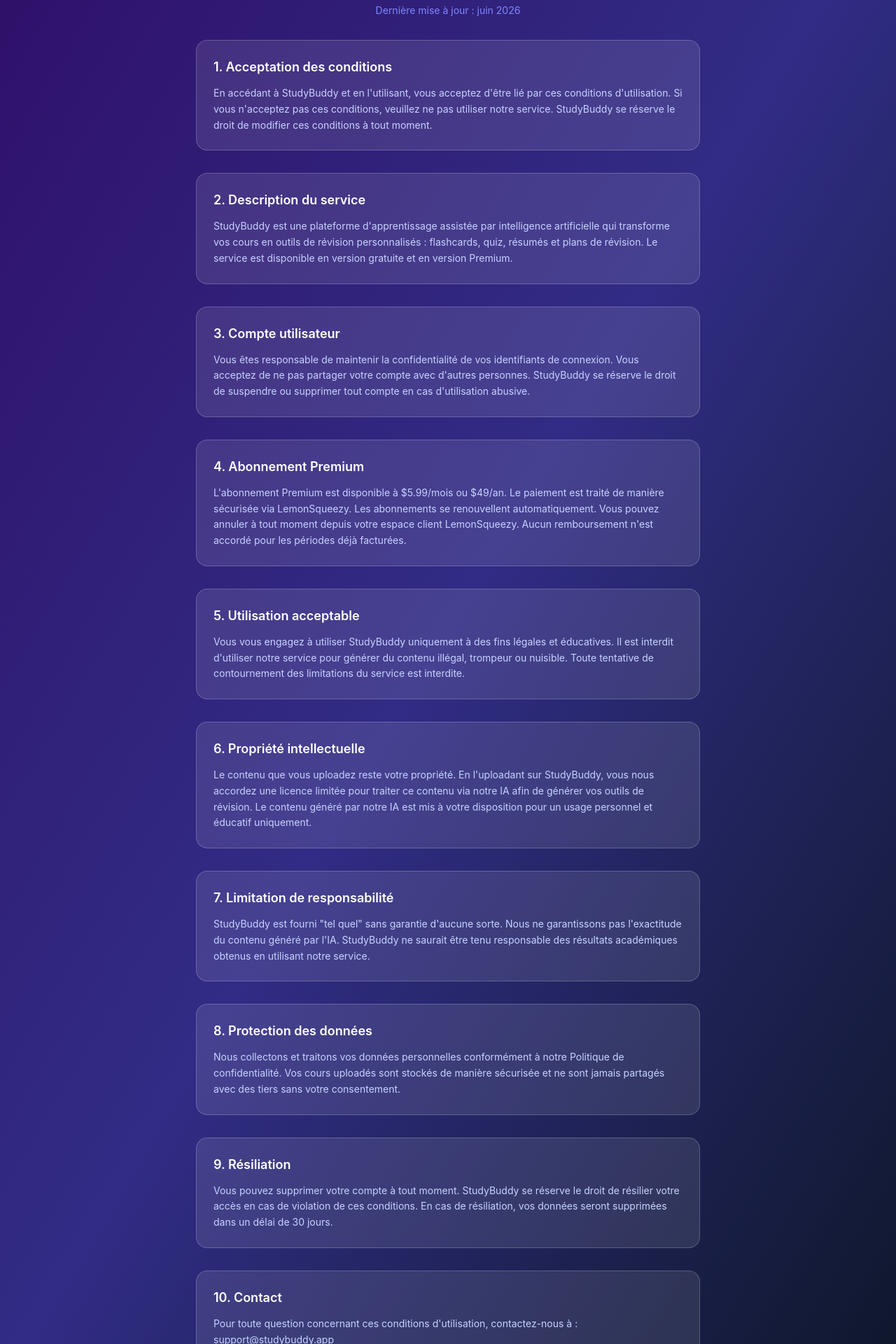
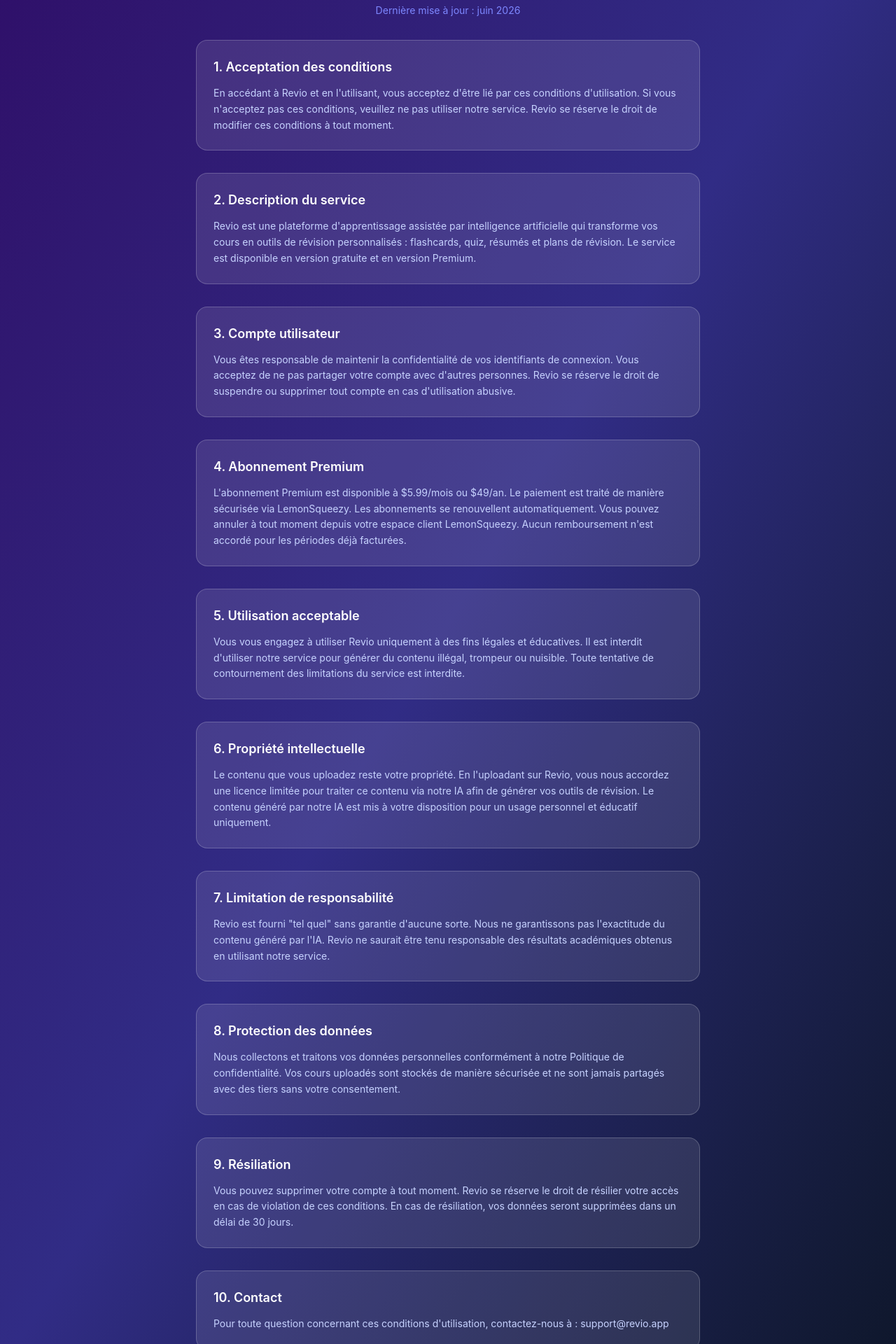
Before and after one commit to Juao20/Revio, a React (Vite) app in the folder revio-frontend/: page /terms in a window 1280 px wide. Shown: the part 180-2100 px from the top of the page at 70% size. Built offline with nearby package versions, Linux system fonts and the light colour scheme; no server answers.

Commit message:
fix: change Studdybuddy to revio

```diff
--- a/revio-frontend/src/pages/Premium.jsx
+++ b/revio-frontend/src/pages/Premium.jsx
@@ -49,7 +49,7 @@
           <div className="inline-flex items-center justify-center w-16 h-16 bg-yellow-500/20 rounded-2xl mb-4">
             <Crown size={32} className="text-yellow-400" />
           </div>
-          <h1 className="text-3xl font-bold text-white mb-2">StudyBuddy Premium</h1>
+          <h1 className="text-3xl font-bold text-white mb-2">Revio Premium</h1>
           <p className="text-indigo-300">Révise plus vite, mémorise plus longtemps</p>
         </div>
 
--- a/revio-frontend/src/pages/Privacy.jsx
+++ b/revio-frontend/src/pages/Privacy.jsx
@@ -26,7 +26,7 @@
           },
           {
             title: '2. Utilisation des données',
-            content: `Vos données sont utilisées pour : fournir et améliorer le service StudyBuddy, générer vos outils de révision personnalisés via notre IA, suivre votre progression et calculer votre maîtrise, vous envoyer des notifications liées à votre compte (si activées), traiter vos paiements via LemonSqueezy.`,
+            content: `Vos données sont utilisées pour : fournir et améliorer le service Revio, générer vos outils de révision personnalisés via notre IA, suivre votre progression et calculer votre maîtrise, vous envoyer des notifications liées à votre compte (si activées), traiter vos paiements via LemonSqueezy.`,
           },
           {
             title: '3. Stockage et sécurité',
@@ -38,11 +38,11 @@
           },
           {
             title: '5. Cookies',
-            content: `StudyBuddy utilise uniquement des cookies essentiels au fonctionnement du service (authentification, préférences). Nous n'utilisons pas de cookies publicitaires ou de tracking tiers.`,
+            content: `Revio utilise uniquement des cookies essentiels au fonctionnement du service (authentification, préférences). Nous n'utilisons pas de cookies publicitaires ou de tracking tiers.`,
           },
           {
             title: '6. Vos droits',
-            content: `Conformément au RGPD, vous disposez des droits suivants : droit d'accès à vos données, droit de rectification, droit à l'effacement (droit à l'oubli), droit à la portabilité, droit d'opposition. Pour exercer ces droits, contactez-nous à : privacy@studybuddy.app`,
+            content: `Conformément au RGPD, vous disposez des droits suivants : droit d'accès à vos données, droit de rectification, droit à l'effacement (droit à l'oubli), droit à la portabilité, droit d'opposition. Pour exercer ces droits, contactez-nous à : privacy@revio.app`,
           },
           {
             title: '7. Conservation des données',
@@ -50,7 +50,7 @@
           },
           {
             title: '8. Mineurs',
-            content: `StudyBuddy n'est pas destiné aux enfants de moins de 13 ans. Si vous avez moins de 16 ans, l'accord d'un parent ou tuteur est requis pour utiliser notre service.`,
+            content: `Revio n'est pas destiné aux enfants de moins de 13 ans. Si vous avez moins de 16 ans, l'accord d'un parent ou tuteur est requis pour utiliser notre service.`,
           },
           {
             title: '9. Modifications',
@@ -58,7 +58,7 @@
           },
           {
             title: '10. Contact',
-            content: `Pour toute question concernant la protection de vos données : privacy@studybuddy.app`,
+            content: `Pour toute question concernant la protection de vos données : privacy@revio.app`,
           },
         ].map((section, i) => (
           <div key={i} className="bg-white/10 border border-white/20 rounded-2xl p-6">
--- a/revio-frontend/src/pages/Terms.jsx
+++ b/revio-frontend/src/pages/Terms.jsx
@@ -22,15 +22,15 @@
         {[
           {
             title: '1. Acceptation des conditions',
-            content: `En accédant à StudyBuddy et en l'utilisant, vous acceptez d'être lié par ces conditions d'utilisation. Si vous n'acceptez pas ces conditions, veuillez ne pas utiliser notre service. StudyBuddy se réserve le droit de modifier ces conditions à tout moment.`,
+            content: `En accédant à Revio et en l'utilisant, vous acceptez d'être lié par ces conditions d'utilisation. Si vous n'acceptez pas ces conditions, veuillez ne pas utiliser notre service. Revio se réserve le droit de modifier ces conditions à tout moment.`,
           },
           {
             title: '2. Description du service',
-            content: `StudyBuddy est une plateforme d'apprentissage assistée par intelligence artificielle qui transforme vos cours en outils de révision personnalisés : flashcards, quiz, résumés et plans de révision. Le service est disponible en version gratuite et en version Premium.`,
+            content: `Revio est une plateforme d'apprentissage assistée par intelligence artificielle qui transforme vos cours en outils de révision personnalisés : flashcards, quiz, résumés et plans de révision. Le service est disponible en version gratuite et en version Premium.`,
           },
           {
             title: '3. Compte utilisateur',
-            content: `Vous êtes responsable de maintenir la confidentialité de vos identifiants de connexion. Vous acceptez de ne pas partager votre compte avec d'autres personnes. StudyBuddy se réserve le droit de suspendre ou supprimer tout compte en cas d'utilisation abusive.`,
+            content: `Vous êtes responsable de maintenir la confidentialité de vos identifiants de connexion. Vous acceptez de ne pas partager votre compte avec d'autres personnes. Revio se réserve le droit de suspendre ou supprimer tout compte en cas d'utilisation abusive.`,
           },
           {
             title: '4. Abonnement Premium',
@@ -38,15 +38,15 @@
           },
           {
             title: '5. Utilisation acceptable',
-            content: `Vous vous engagez à utiliser StudyBuddy uniquement à des fins légales et éducatives. Il est interdit d'utiliser notre service pour générer du contenu illégal, trompeur ou nuisible. Toute tentative de contournement des limitations du service est interdite.`,
+            content: `Vous vous engagez à utiliser Revio uniquement à des fins légales et éducatives. Il est interdit d'utiliser notre service pour générer du contenu illégal, trompeur ou nuisible. Toute tentative de contournement des limitations du service est interdite.`,
           },
           {
             title: '6. Propriété intellectuelle',
-            content: `Le contenu que vous uploadez reste votre propriété. En l'uploadant sur StudyBuddy, vous nous accordez une licence limitée pour traiter ce contenu via notre IA afin de générer vos outils de révision. Le contenu généré par notre IA est mis à votre disposition pour un usage personnel et éducatif uniquement.`,
+            content: `Le contenu que vous uploadez reste votre propriété. En l'uploadant sur Revio, vous nous accordez une licence limitée pour traiter ce contenu via notre IA afin de générer vos outils de révision. Le contenu généré par notre IA est mis à votre disposition pour un usage personnel et éducatif uniquement.`,
           },
           {
             title: '7. Limitation de responsabilité',
-            content: `StudyBuddy est fourni "tel quel" sans garantie d'aucune sorte. Nous ne garantissons pas l'exactitude du contenu généré par l'IA. StudyBuddy ne saurait être tenu responsable des résultats académiques obtenus en utilisant notre service.`,
+            content: `Revio est fourni "tel quel" sans garantie d'aucune sorte. Nous ne garantissons pas l'exactitude du contenu généré par l'IA. Revio ne saurait être tenu responsable des résultats académiques obtenus en utilisant notre service.`,
           },
           {
             title: '8. Protection des données',
@@ -54,11 +54,11 @@
           },
           {
             title: '9. Résiliation',
-            content: `Vous pouvez supprimer votre compte à tout moment. StudyBuddy se réserve le droit de résilier votre accès en cas de violation de ces conditions. En cas de résiliation, vos données seront supprimées dans un délai de 30 jours.`,
+            content: `Vous pouvez supprimer votre compte à tout moment. Revio se réserve le droit de résilier votre accès en cas de violation de ces conditions. En cas de résiliation, vos données seront supprimées dans un délai de 30 jours.`,
           },
           {
             title: '10. Contact',
-            content: `Pour toute question concernant ces conditions d'utilisation, contactez-nous à : support@studybuddy.app`,
+            content: `Pour toute question concernant ces conditions d'utilisation, contactez-nous à : support@revio.app`,
           },
         ].map((section, i) => (
           <div key={i} className="bg-white/10 border border-white/20 rounded-2xl p-6">
--- a/revio-frontend/src/pages/auth/Register.jsx
+++ b/revio-frontend/src/pages/auth/Register.jsx
@@ -39,7 +39,7 @@
           <div className="inline-flex items-center justify-center w-16 h-16 bg-violet-500 rounded-2xl mb-4 shadow-lg shadow-violet-500/30">
             <span className="text-2xl">🎓</span>
           </div>
-          <h1 className="text-3xl font-bold text-white">StudyBuddy</h1>
+          <h1 className="text-3xl font-bold text-white">Revio</h1>
           <p className="text-indigo-300 mt-1">Ton coach de révision IA</p>
         </div>
 
```
